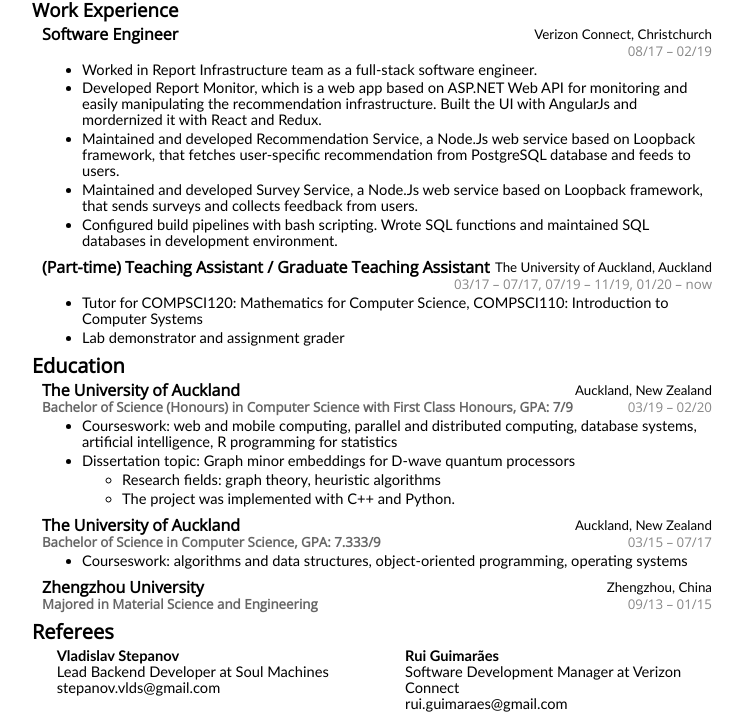
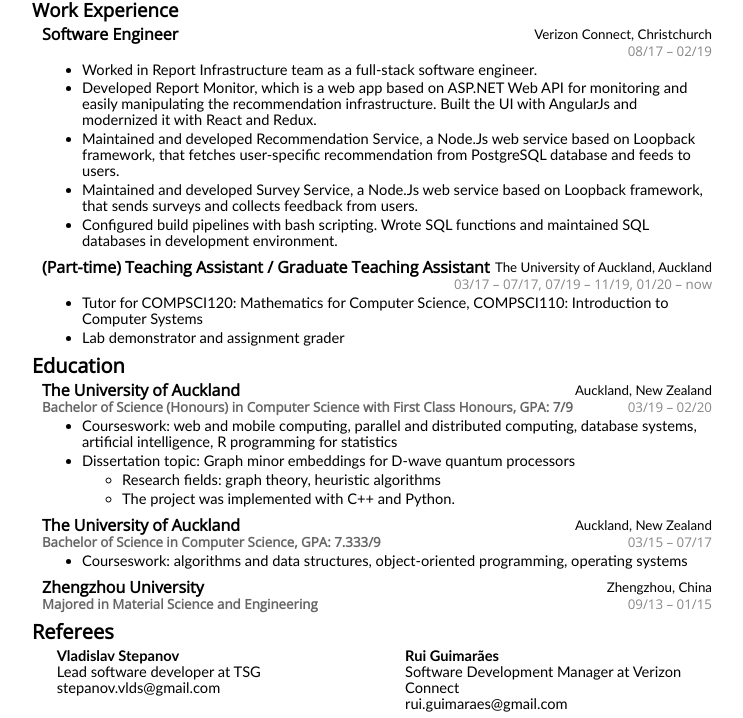
Before and after one commit to uilnauyis/CV, a plain HTML site: page index.html in a window 1280 px wide. Shown: the part 256-974 px from the top of the page, without its empty margins (268-1011 px from the left). Drawn offline with nearby package versions, Linux system fonts and the light colour scheme.

Commit message:
Update CV

```diff
--- a/index.html
+++ b/index.html
@@ -229,7 +229,7 @@
             <li>Worked in Report Infrastructure team as a full-stack software engineer.</li>
             <li>Developed Report Monitor, which is a web app based on ASP.NET Web API for
               monitoring and easily manipulating the recommendation infrastructure. Built the
-              UI with AngularJs and mordernized it with React and Redux.</li>
+              UI with AngularJs and modernized it with React and Redux.</li>
             <li>Maintained and developed Recommendation Service, a Node.Js web service based on Loopback framework, that
               fetches user-specific recommendation from PostgreSQL database and feeds to users. </li>
             <li>Maintained and developed Survey Service, a Node.Js web service based on Loopback framework, that
@@ -289,7 +289,7 @@
         <div class="flex-grid-thirds section_sub">
           <div class="col">
             <p><b>Vladislav Stepanov</b></p>
-            <p>Lead Backend Developer at Soul Machines</p>
+            <p>Lead software developer at TSG</p>
             <p>stepanov.vlds@gmail.com</p>
           </div>
           <div class="col">
```
